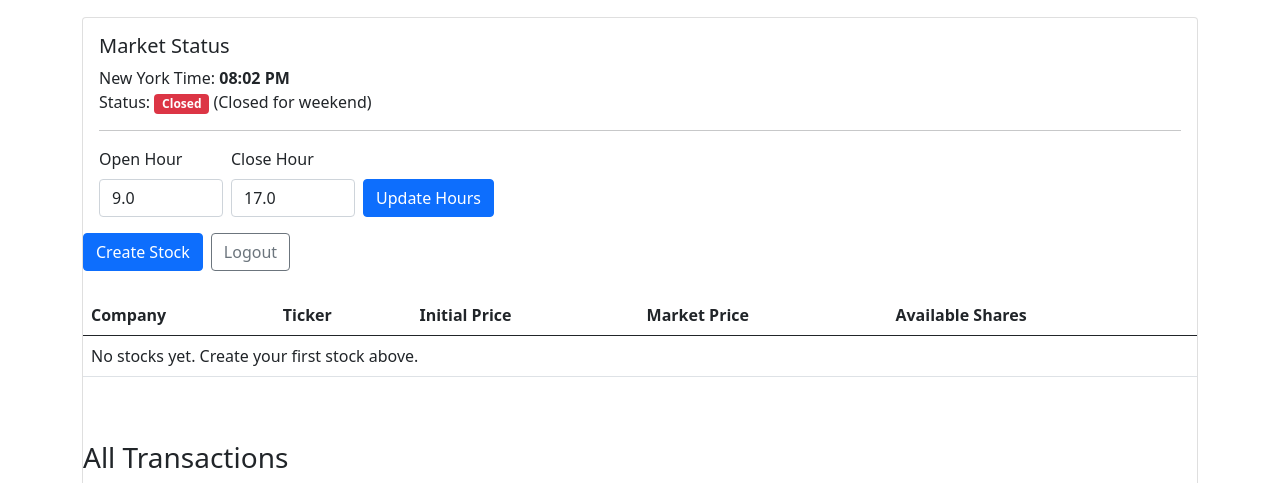
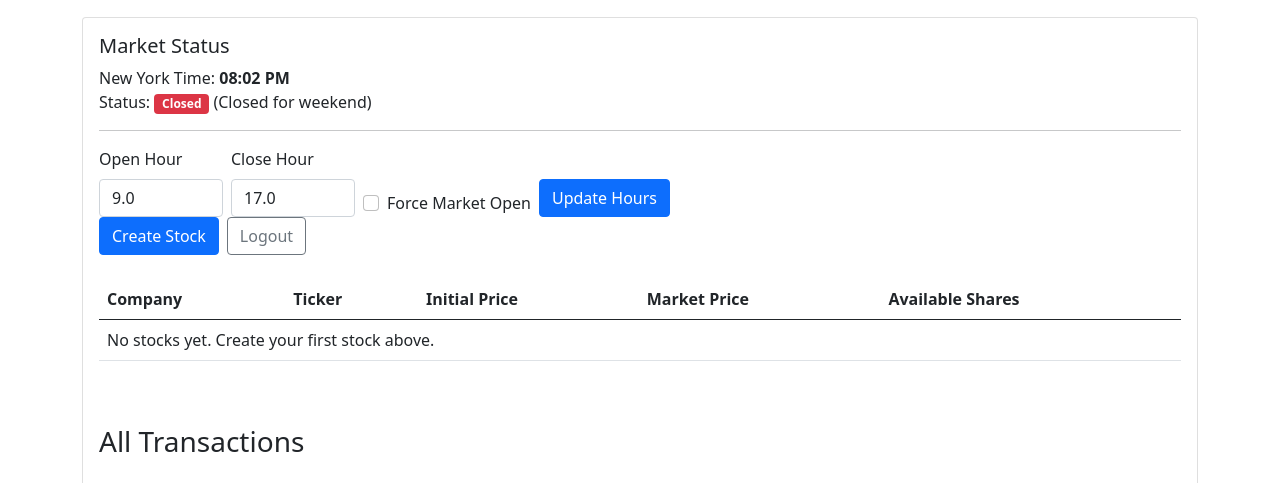
Before and after one commit to StrigonsAce/IFT-401-Capstone, a Flask app: template templates/admin_dashboard.html in a window 1280 px wide. Shown: the part 159-642 px from the top of the page. Run offline with Flask 3, Linux system fonts and the light colour scheme; the template is opened without the code that fills it, so the values that code supplies are empty.

Commit message:
added force open functionality to admin dashboard

```diff
--- a/app.py
+++ b/app.py
@@ -40,6 +40,7 @@ class Administrator(db.Model):
     adminPassword = db.Column(db.String(255), nullable=False)
     market_open = db.Column(db.Float, nullable=False, default=9.0)
     market_close = db.Column(db.Float, nullable=False, default=17.0)
+    force_open = db.Column(db.Boolean, nullable=False, default=False)
 
 class Company(db.Model):
     companyID = db.Column(db.Integer, nullable=False, primary_key=True)
@@ -105,19 +106,23 @@ def inject_market_status():
     admin = Administrator.query.first()
     open_hour = admin.market_open if admin else 9.0
     close_hour = admin.market_close if admin else 17.0
-    return dict(market_info=get_market_status(open_hour, close_hour))
+    force = admin.force_open if admin else False
+    return dict(market_info=get_market_status(open_hour, close_hour, force))
+
 def is_market_open():
     admin = Administrator.query.first()
     open_hour = admin.market_open if admin else 9.0
     close_hour = admin.market_close if admin else 17.0
-    return get_market_status(open_hour, close_hour)
+    force = admin.force_open if admin else False
+    return get_market_status(open_hour, close_hour, force)
 
 def randomize_stock_prices():
     # check if the market is open first
     admin = Administrator.query.first()
     open_hour = admin.market_open if admin else 9.0
     close_hour = admin.market_close if admin else 17.0
-    market_info = get_market_status(open_hour, close_hour)
+    force = admin.force_open if admin else False
+    market_info = get_market_status(open_hour, close_hour, force)
     if not market_info["is_open"]:
         return
 
@@ -257,10 +262,10 @@ def buy():
         flash('Please log in first', 'error')
         return redirect(url_for('index'))
 
-    # market = is_market_open()
-    # if not market['is_open']:
-    #     flash('Market is currently closed.', 'error')
-    #     return redirect(url_for('index'))
+    market = is_market_open()
+    if not market['is_open']:
+         flash('Market is currently closed.', 'error')
+         return redirect(url_for('index'))
 
     if request.method == 'POST':
         try:
@@ -302,10 +307,10 @@ def sell():
         flash('Please log in first', 'error')
         return redirect(url_for('index'))
 
-    # market = is_market_open()
-    # if not market['is_open']:
-    #     flash('Market is currently closed.', 'error')
-    #     return redirect(url_for('index'))
+    market = is_market_open()
+    if not market['is_open']:
+        flash('Market is currently closed.', 'error')
+        return redirect(url_for('index'))
 
     if request.method == 'POST':
         try:
@@ -387,6 +392,7 @@ def update_market_hours():
     new_close = float(request.form['close_hour'])
     admin.market_open = new_open
     admin.market_close = new_close
+    admin.force_open = 'force_open' in request.form
     db.session.commit()
     flash('Market hours updated', 'success')
     return redirect(url_for('admin_dashboard'))
--- a/market_utils.py
+++ b/market_utils.py
@@ -23,7 +23,7 @@ holidays = {
     "2027-12-25": "Christmas Day"
 }
 
-def get_market_status(open_hour, close_hour):
+def get_market_status(open_hour, close_hour, force_open=False):
     now_ny = datetime.now(NY_TZ)
     current_date_str = now_ny.strftime("%Y-%m-%d")
     is_open = False #this is the default
@@ -32,6 +32,9 @@ def get_market_status(open_hour, close_hour):
     #before anything, check if the current day is listed holiday
     if current_date_str in holidays:
         reason = "Closed for Federal Holiday"
+    elif force_open:
+            is_open = True
+            reason = "Force Open by Admin"
     #then check it it's a weekend
     elif now_ny.weekday() >= 5:
         reason = "Closed for weekend"
--- a/templates/admin_dashboard.html
+++ b/templates/admin_dashboard.html
@@ -25,11 +25,20 @@
         <label class="form-label">Close Hour</label>
         <input type="number" step="0.5" min="0" max="24" name="close_hour" class="form-control" value="{{ market_info.close_hour }}" required>
     </div>
+
+    <div class="col-auto">
+        <div class="form-check mt-4">
+            <input class="form-check-input" type="checkbox" name="force_open" value="1" {% if market_info.reason == 'Force Open by Admin' %}checked{% endif %}>
+            <label class="form-check-label">Force Market Open</label>
+    </div>
+</div>
+
+
     <div class="col-auto">
         <button type="submit" class="btn btn-primary">Update Hours</button>
     </div>
 </form>
-</div>
+
 
 
 <div class="d-flex gap-2 mb-4">
```
